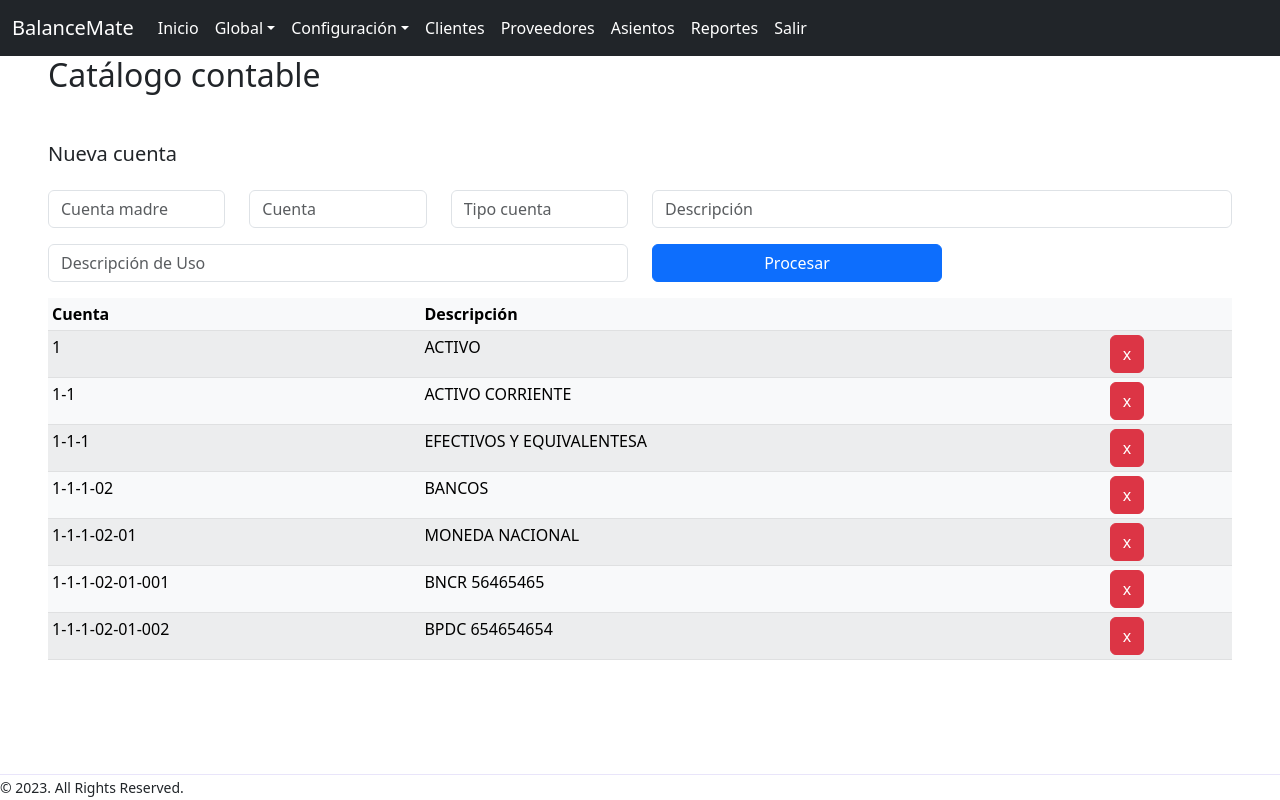
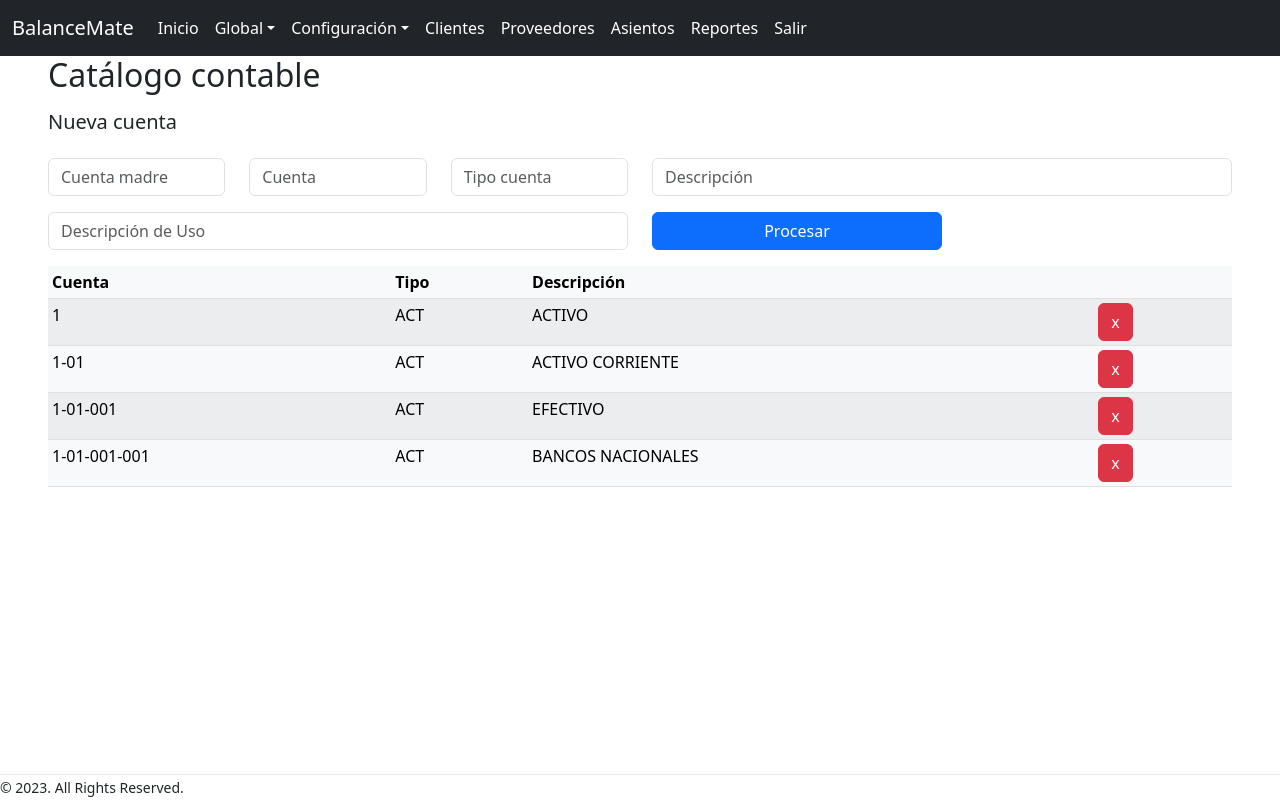
Before and after one commit to rbrenesr/p-BalanceMate, a React (Vite) app: page /configuracion/catalogo in a window 1280 px wide. Built offline with nearby package versions, Linux system fonts and the light colour scheme.

Commit message:
catalogo: insert, select UI [RB]

```diff
--- a/src/site/configuracion/catalogo/components/CatalogoAdd.jsx
+++ b/src/site/configuracion/catalogo/components/CatalogoAdd.jsx
@@ -1,8 +1,37 @@
 
-export const CatalogoAdd = () => {
+import { useForm } from "../hooks/useForm";
+
+import Swal from "sweetalert2";
+
+export const CatalogoAdd = ({ onNewCuenta }) => {
+
+    const { cuentaMadre, cuenta, tipo, descripcion, descripcionUso, onInputChange, onResetForm } = useForm({
+        cuentaMadre: "",
+        cuentaMadre:"",
+        cuenta:"",
+        tipo:"",
+        descripcion:"",
+        descripcionUso:""
+    });
+
+    const onFormSubmit = (event) => {
+        event.preventDefault();
+        const nuevaCuenta = {
+            id: new Date().getTime(),
+            cuentaMadre: cuentaMadre,
+            cuenta: cuenta,
+            tipo: tipo,
+            descripcion: descripcion,
+            descripcionUso: descripcionUso,
+        };
+
+        onNewCuenta(nuevaCuenta);
+        Swal.fire('', 'Cuenta contable ingresada con éxito', '');
+    }
+
     return (
         <>
-            <form>
+            <form onSubmit={onFormSubmit}>
 
                 <div className="row d-flex justify-content-around my-3">
                     <div className="col"><h5>Nueva cuenta</h5></div>
@@ -11,22 +40,23 @@ export const CatalogoAdd = () => {
                 <div className="row d-flex justify-content-around">
                     <div className="col-md-2">
                         <div className="mb-3">
-                            <input type="text" className="form-control" id="cuentaMadre" name="cuentaMadre" placeholder='Cuenta madre' required />
+                            <input type="text" className="form-control" id="cuentaMadre" name="cuentaMadre" placeholder='Cuenta madre' value={cuentaMadre} onChange={onInputChange} />
+                            {/* TODO: colocar required */}
                         </div>
                     </div>
                     <div className="col-md-2">
                         <div className="mb-3">
-                            <input type="text" className="form-control" id="cuenta" name="cuenta" placeholder='Cuenta' required />
+                            <input type="text" className="form-control" id="cuenta" name="cuenta" placeholder='Cuenta' value={cuenta} onChange={onInputChange} />
                         </div>
                     </div>
                     <div className="col-md-2">
                         <div className="mb-3">
-                            <input type="text" className="form-control" id="tipoCuenta" name="tipoCuenta" placeholder='Tipo cuenta' required />
+                            <input type="text" className="form-control" id="tipo" name="tipo" placeholder='Tipo cuenta'  value={tipo} onChange={onInputChange} />
                         </div>
                     </div>
                     <div className="col-md-6">
                         <div className="mb-3">
-                            <input type="text" className="form-control" id="descripcion" name="descripcion" placeholder='Descripción' />
+                            <input type="text" className="form-control" id="descripcion" name="descripcion" placeholder='Descripción'  value={descripcion} onChange={onInputChange} />
                         </div>
                     </div>
                 </div>
@@ -34,7 +64,7 @@ export const CatalogoAdd = () => {
                 <div className="row">
                     <div className="col-md-6">
                         <div className="mb-3">
-                            <input type="text" className="form-control" id="descripcionUso" name="descripcionUso" placeholder='Descripción de Uso' />
+                            <input type="text" className="form-control" id="descripcionUso" name="descripcionUso" placeholder='Descripción de Uso'  value={descripcionUso} onChange={onInputChange} />
                         </div>
                     </div>
                     <div className="col-md-6">
--- a/src/site/configuracion/catalogo/components/CatalogoItem.jsx
+++ b/src/site/configuracion/catalogo/components/CatalogoItem.jsx
@@ -4,8 +4,9 @@ export const CatalogoItem = ({ cuenta, handleDeleteCuenta }) => {
     return (
         <>
             <tr>
-                <td>{cuenta.id} </td>
-                <td>{ cuenta.description }</td>
+                <td>{cuenta.cuenta} </td>
+                <td>{ cuenta.tipo }</td>
+                <td>{ cuenta.descripcion }</td>
                 <td><button className="btn btn-danger" onClick={ id => handleDeleteCuenta(cuenta.id) }>x</button></td>
             </tr>
         </>
--- a/src/site/configuracion/catalogo/components/CatalogoList.jsx
+++ b/src/site/configuracion/catalogo/components/CatalogoList.jsx
@@ -10,6 +10,7 @@ export const CatalogoList = ({ cuentas = [], handleDeleteCuenta }) => {
                 <thead>
                     <tr>
                         <th>Cuenta</th>
+                        <th>Tipo</th>
                         <th>Descripción</th>
                         <th></th>
                     </tr>
--- a/src/site/configuracion/catalogo/hooks/useCuenta.js
+++ b/src/site/configuracion/catalogo/hooks/useCuenta.js
@@ -5,40 +5,37 @@ export const useCuenta = () => {
 
     const initialState = [
         {
-            id: "1",
-            description:'ACTIVO',
-            done: false
+            id:'1',
+            codigoMadre: "",
+            cuenta: "1",
+            tipo: "ACT",
+            descripcion:'ACTIVO',
+            descripcionUso: 'ACTIVO'
         },
         {
-            id: "1-1",
-            description:'ACTIVO CORRIENTE',
-            done: false
+            id:'1-01',
+            codigoMadre: "",
+            cuenta: "1-01",
+            tipo: "ACT",
+            descripcion:'ACTIVO CORRIENTE',
+            descripcionUso: 'ACTIVO'
         },
         {
-            id: "1-1-1",
-            description:'EFECTIVOS Y EQUIVALENTESA',
-            done: false
+            id:'1-01-001',
+            codigoMadre: "",
+            cuenta: "1-01-001",
+            tipo: "ACT",
+            descripcion:'EFECTIVO',
+            descripcionUso: 'ACTIVO'
         },
         {
-            id: "1-1-1-02",
-            description:'BANCOS',
-            done: false
+            id:'1-01-001-0001',
+            codigoMadre: "",
+            cuenta: "1-01-001-001",
+            tipo: "ACT",
+            descripcion:'BANCOS NACIONALES',
+            descripcionUso: 'ACTIVO'
         },
-        {
-            id: "1-1-1-02-01",
-            description:'MONEDA NACIONAL',
-            done: false
-        },
-        {
-            id: "1-1-1-02-01-001",
-            description:'BNCR 56465465',
-            done: false
-        },
-        {
-            id: "1-1-1-02-01-002",
-            description:'BPDC 654654654',
-            done: false
-        }
     ];
 
     const init = () => {
@@ -61,9 +58,9 @@ export const useCuenta = () => {
 
         const action = {
             type: '[TODO] Add Cuenta',
-            payload: Todo
+            payload: Cuenta
         }
-        dispatch(Cuenta);
+        dispatch(action);
     }
 
     const handleDeleteCuenta = (id) => {
--- /dev/null
+++ b/src/site/configuracion/catalogo/hooks/useForm.js
@@ -0,0 +1,26 @@
+import { useState } from 'react';
+
+export const useForm = (initialForm = {}) => {
+
+    const [formState, setFormState] = useState(initialForm);
+
+    const onInputChange = ({ target }) => {
+        const { name, value } = target;
+
+        setFormState({
+            ...formState,
+            [name]: value
+        })
+    }
+
+    const onResetForm = () => {
+        setFormState(initialForm)
+    }
+
+    return {
+        ...formState,
+        formState,
+        onInputChange,
+        onResetForm
+    }
+}
--- a/src/site/configuracion/catalogo/pages/CatalogoPage.jsx
+++ b/src/site/configuracion/catalogo/pages/CatalogoPage.jsx
@@ -10,10 +10,8 @@ export const CatalogoPage = () => {
 
   return (
     <>
-      <h2 className="mb-5">Catálogo contable</h2>
-
-      <CatalogoAdd />
-
+      <h2 className="mb-3">Catálogo contable</h2>
+      <CatalogoAdd onNewCuenta={ handleNewCuenta } />
       <div className="row">
         <div className="col">
           <CatalogoList
--- a/src/site/configuracion/catalogo/reducer/cuentaRedurcer.js
+++ b/src/site/configuracion/catalogo/reducer/cuentaRedurcer.js
@@ -17,6 +17,7 @@
 // }
 
 export const cuentaReducer = (initialState, action) => {
+
     switch (action.type) {
         case '[TODO] Add Cuenta':
             return [...initialState, action.payload]
--- a/src/site/global/empresa/pages/EmpresaPage.jsx
+++ b/src/site/global/empresa/pages/EmpresaPage.jsx
@@ -2,7 +2,7 @@ export const EmpresaPage = () => {
   return (
 
     <>
-      <h2 className="mb-5">Empresa</h2>
+      <h2 className="mb-3">Empresa</h2>
       <form>
 
         <div className="row d-flex justify-content-around my-3">
```
